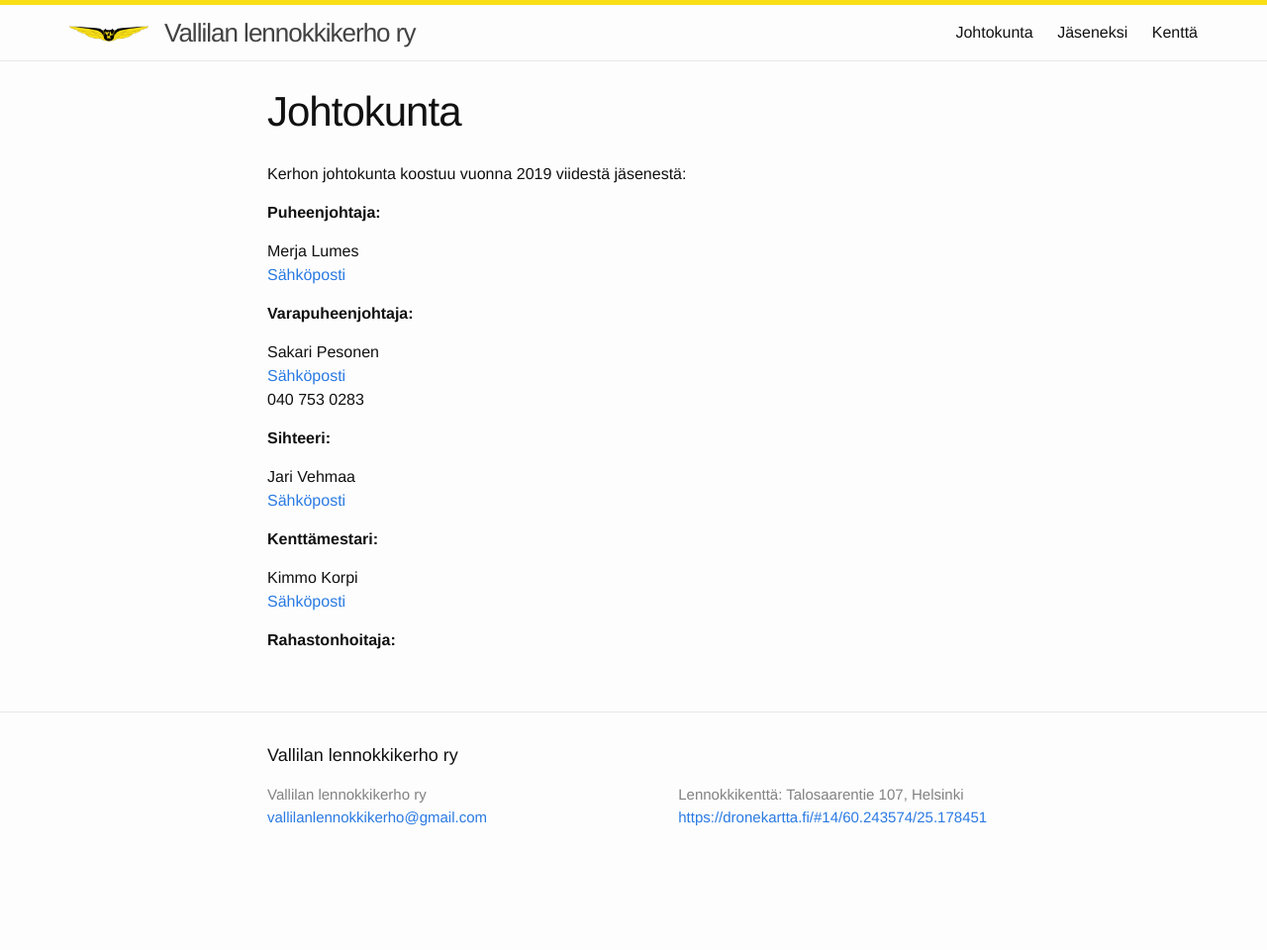
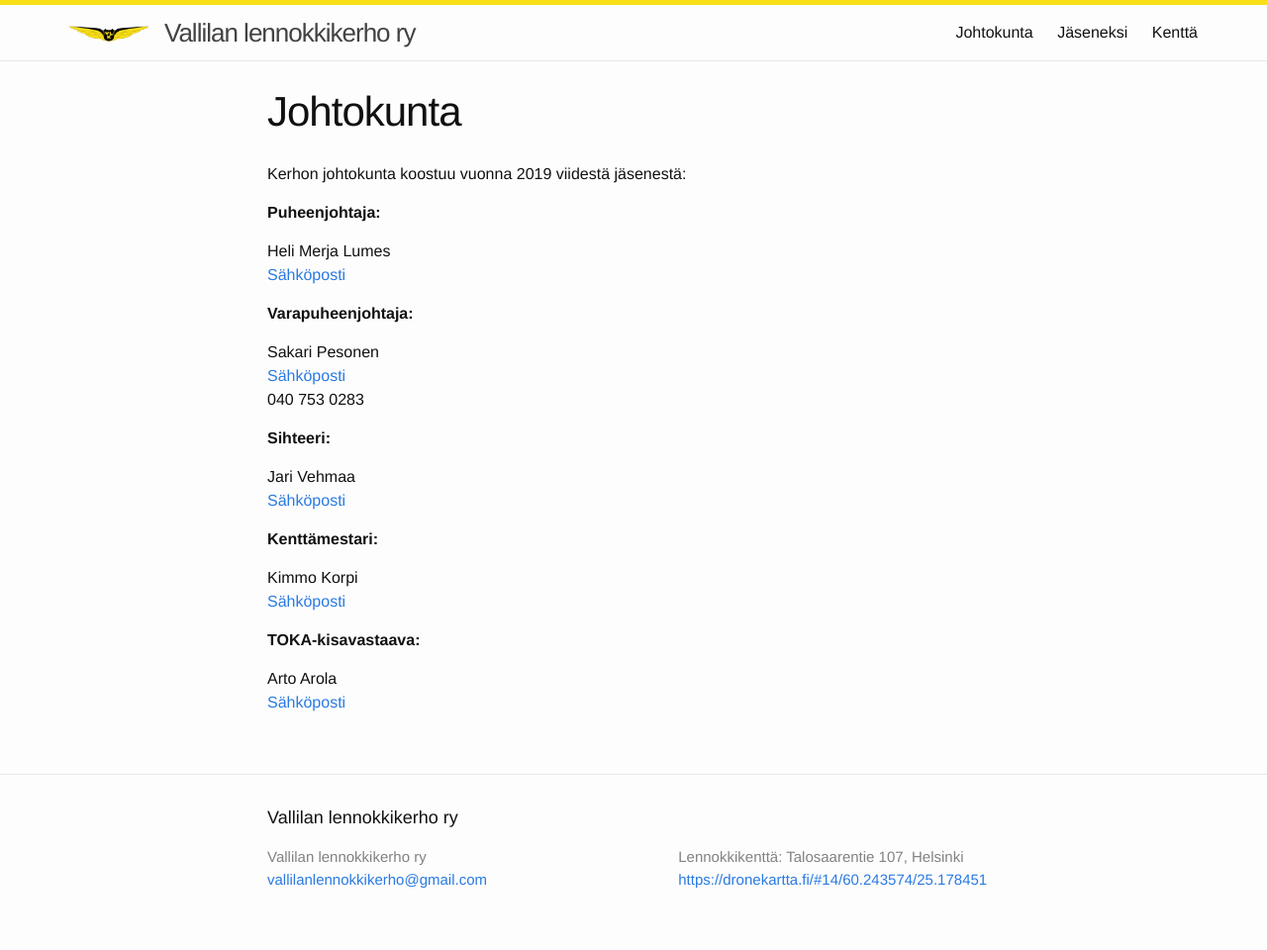
Before and after one commit to vallilanlennokkikerho/vallilanlennokkikerho.github.io, a Jekyll site: the page built from johtokunta.html, in a window 1280 px wide. Shown: the whole page at 99% size. Built offline with Jekyll 4.4.1, drawn with Linux system fonts in a browser that asks for light colours; before the commit the page ends 900 px from its top, so only the background shows below that.

Commit message:
updated johtokunta

```diff
--- a/johtokunta.html
+++ b/johtokunta.html
@@ -8,7 +8,7 @@ permalink: /johtokunta/
 
   <p>Kerhon johtokunta koostuu vuonna 2019 viidestä jäsenestä:</p>
   <p><b>Puheenjohtaja:</b></p>
-  <p class="no-margin">Merja Lumes</p>
+  <p class="no-margin">Heli Merja Lumes</p>
   <p><a href="mailto:lumehe@saunalahti.fi">Sähköposti</a></p>
   <p><b>Varapuheenjohtaja:</b></p>
   <!-- <div class="row">
@@ -30,6 +30,8 @@ permalink: /johtokunta/
   <p><b>Kenttämestari:</b></p>
   <p class="no-margin">Kimmo Korpi</p>
   <p><a href="mailto:k.korpi48@gmail.com">Sähköposti</a></p>
-  <p><b>Rahastonhoitaja:</b></p>
+  <p><b>TOKA-kisavastaava:</b></p>
+  <p class="no-margin">Arto Arola</p>
+  <p><a href="mailto:artoarola@gmail.com">Sähköposti</a></p>
 
 </div>
```
